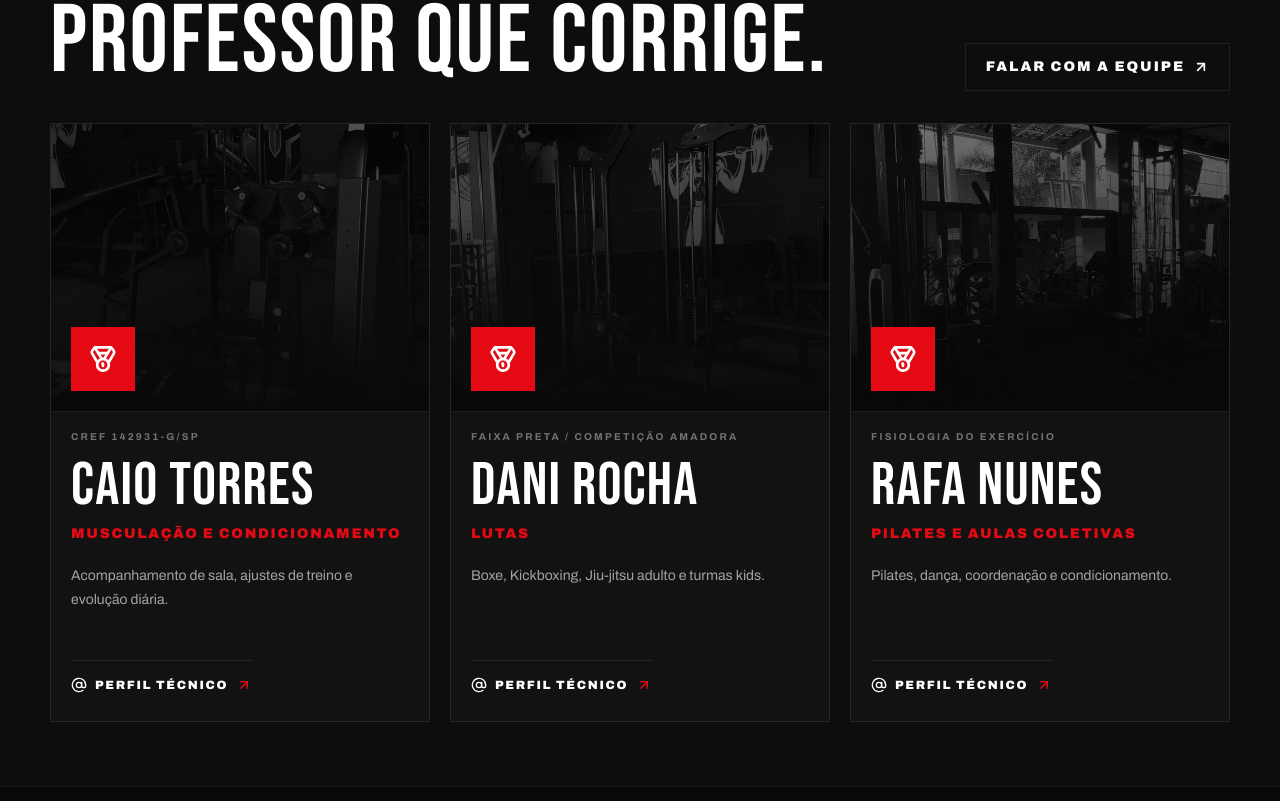
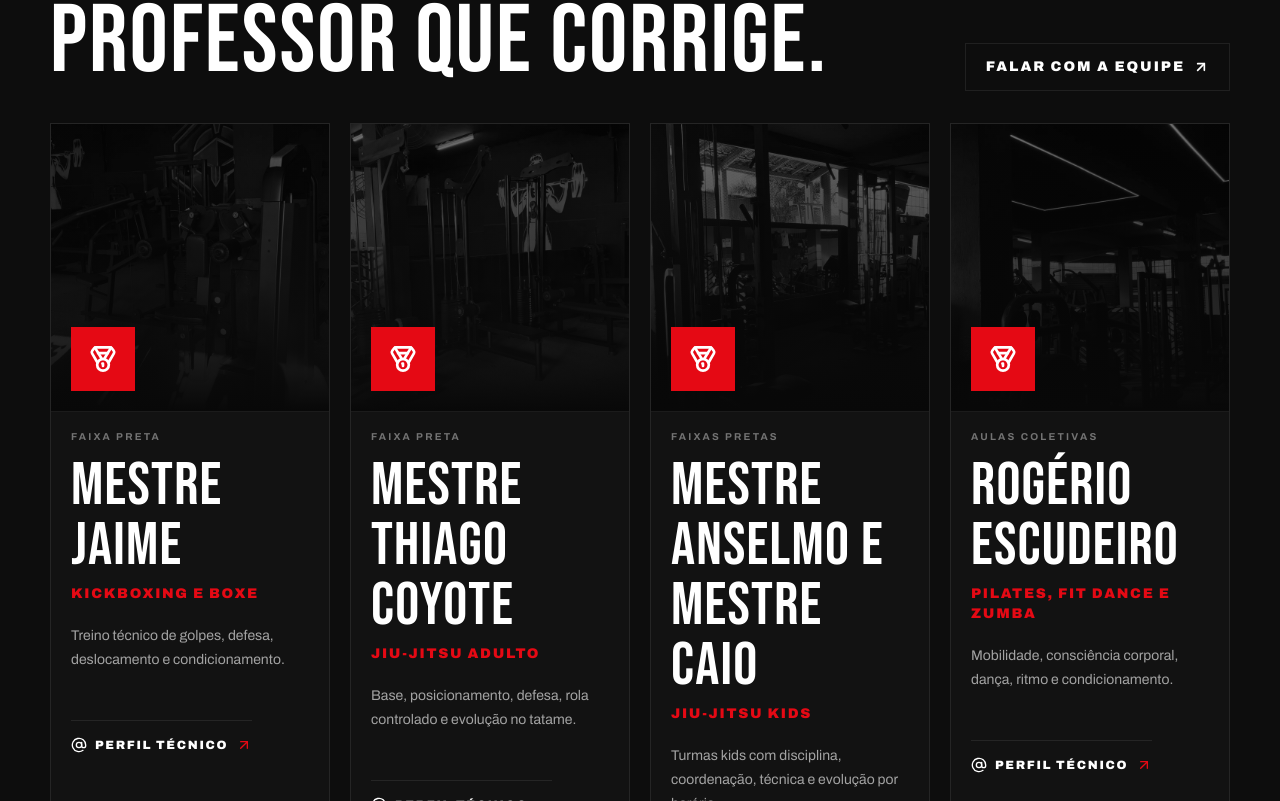
Before and after one commit to cesar903/SpartanFit, a Next.js app: page /sobre in a window 1280 px wide. Shown: the part 2399-3200 px from the top of the page. Built offline with nearby package versions, Linux system fonts and the light colour scheme.

Commit message:
fix: name teacher

```diff
--- a/app/aulas/class-board.tsx
+++ b/app/aulas/class-board.tsx
@@ -62,7 +62,7 @@ const classes: ClassItem[] = [
     category: "Dança",
     intensity: "Alta",
     duration: "60 min",
-    instructor: "Equipe Spartan Fit",
+    instructor: "Rogério Escudeiro",
     capacity: 24,
     summary: "Aula ritmada para gasto calórico, coordenação e condicionamento.",
     details:
@@ -74,7 +74,7 @@ const classes: ClassItem[] = [
     category: "Pilates",
     intensity: "Baixa",
     duration: "60 min",
-    instructor: "Equipe Spartan Fit",
+    instructor: "Rogério Escudeiro",
     capacity: 14,
     summary: "Controle corporal, mobilidade e fortalecimento com técnica.",
     details:
@@ -86,7 +86,7 @@ const classes: ClassItem[] = [
     category: "Lutas",
     intensity: "Alta",
     duration: "60 min",
-    instructor: "Equipe Spartan Fit",
+    instructor: "Mestre Jaime",
     capacity: 20,
     summary: "Base, golpes, esquiva, saco e condicionamento.",
     details:
@@ -98,7 +98,7 @@ const classes: ClassItem[] = [
     category: "Lutas",
     intensity: "Alta",
     duration: "120 min",
-    instructor: "Equipe Spartan Fit",
+    instructor: "Mestre Thiago Coyote",
     capacity: 24,
     summary: "Técnica, rola controlado, defesa e evolução no tatame.",
     details:
@@ -110,7 +110,7 @@ const classes: ClassItem[] = [
     category: "Lutas",
     intensity: "Alta",
     duration: "60 min",
-    instructor: "Equipe Spartan Fit",
+    instructor: "Mestre Jaime",
     capacity: 18,
     summary: "Chutes, golpes, deslocamento e condicionamento intenso.",
     details:
@@ -122,7 +122,7 @@ const classes: ClassItem[] = [
     category: "Kids",
     intensity: "Média",
     duration: "60 min",
-    instructor: "Equipe Spartan Fit",
+    instructor: "Mestre Anselmo e Mestre Caio",
     capacity: 18,
     summary: "Turmas Kids 1, 2 e 3 com horários por idade e evolução técnica.",
     details:
--- a/app/sobre/page.tsx
+++ b/app/sobre/page.tsx
@@ -74,27 +74,35 @@ const gallery = [
 
 const trainers = [
   {
-    name: "Caio Torres",
-    role: "Musculação e condicionamento",
-    credential: "CREF 142931-G/SP",
-    focus: "Acompanhamento de sala, ajustes de treino e evolução diária.",
+    name: "Mestre Jaime",
+    role: "Kickboxing e Boxe",
+    credential: "Faixa preta",
+    focus: "Treino técnico de golpes, defesa, deslocamento e condicionamento.",
     image: "/images/spartan-fit-5.jpeg",
     imagePosition: "object-center",
   },
   {
-    name: "Dani Rocha",
-    role: "Lutas",
-    credential: "Faixa preta / competição amadora",
-    focus: "Boxe, Kickboxing, Jiu-jitsu adulto e turmas kids.",
+    name: "Mestre Thiago Coyote",
+    role: "Jiu-jitsu adulto",
+    credential: "Faixa preta",
+    focus: "Base, posicionamento, defesa, rola controlado e evolução no tatame.",
     image: "/images/spartan-fit-6.jpeg",
     imagePosition: "object-center",
   },
   {
-    name: "Rafa Nunes",
-    role: "Pilates e aulas coletivas",
-    credential: "Fisiologia do exercício",
-    focus: "Pilates, dança, coordenação e condicionamento.",
+    name: "Mestre Anselmo e Mestre Caio",
+    role: "Jiu-jitsu Kids",
+    credential: "Faixas pretas",
+    focus: "Turmas kids com disciplina, coordenação, técnica e evolução por horário.",
     image: "/images/spartan-fit-2.jpeg",
+    imagePosition: "object-center",
+  },
+  {
+    name: "Rogério Escudeiro",
+    role: "Pilates, Fit Dance e Zumba",
+    credential: "Aulas coletivas",
+    focus: "Mobilidade, consciência corporal, dança, ritmo e condicionamento.",
+    image: "/images/spartan-fit-4.jpeg",
     imagePosition: "object-center",
   },
 ];
@@ -239,7 +247,7 @@ export default function SobrePage() {
             </CtaButton>
           </div>
 
-          <div className="grid gap-5 lg:grid-cols-3">
+          <div className="grid gap-5 md:grid-cols-2 xl:grid-cols-4">
             {trainers.map((trainer) => (
               <article
                 key={trainer.name}
```
